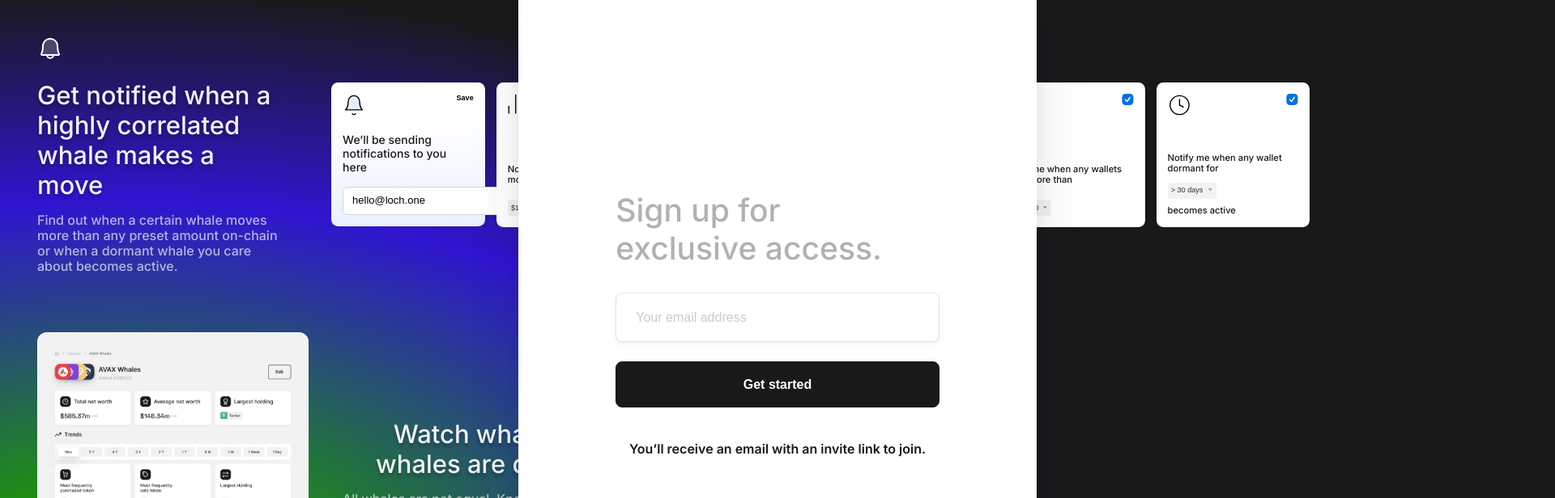
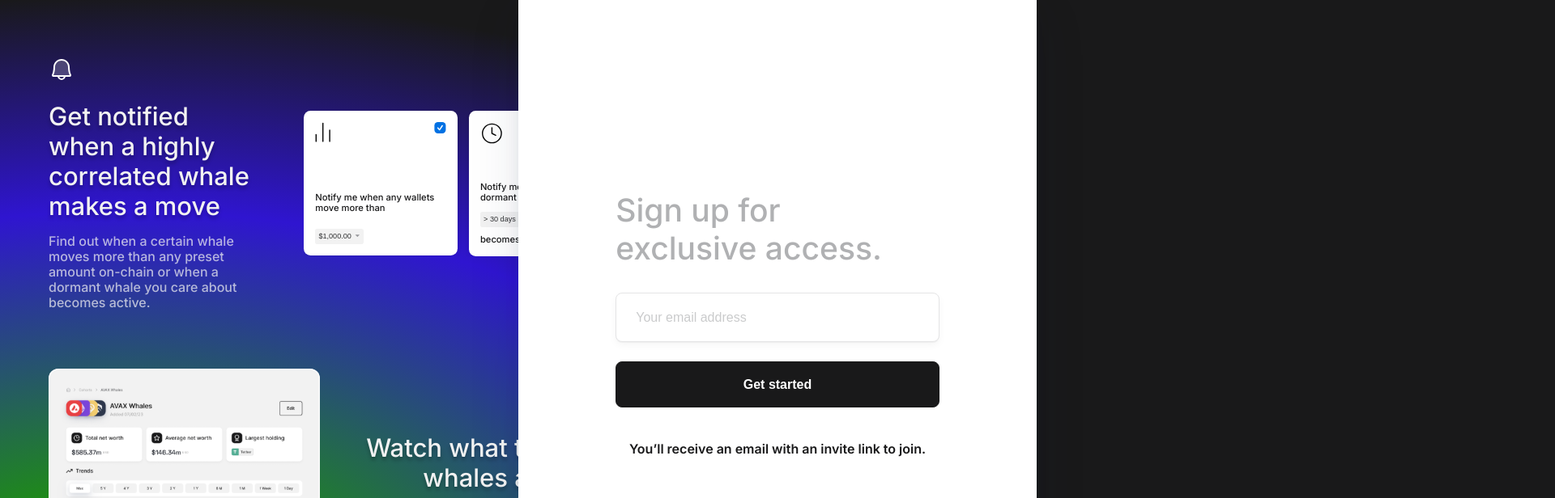
Before and after one commit to shalinigandhi/landing-page-loch, a React (Create React App) app: page / in a window 1280 px wide. Shown: the top 616 px of the page at 81% size, 1920 px wide, since content can reach past the window. Built offline with nearby package versions, Linux system fonts and the light colour scheme.

Commit message:
Minor css fixes

```diff
--- a/src/components/LandingPage/landing-page.scss
+++ b/src/components/LandingPage/landing-page.scss
@@ -1,6 +1,10 @@
 @import '../../styles/colors';
 
 .landing-page-container {
+    .sections-container {
+        max-width: calc(100vw - 686px);
+        width: 100%;
+    }
     .section {
         display: flex;
         align-items: center;
@@ -12,18 +16,18 @@
         }
 
         .content-image-wrapper {
-            width: 335px;
+            min-width: 335px;
             height: 306px;
             position: relative;
             margin-right: 38px;
         }
         .content-container {
             display: inline-block;
-            width: 25%;
-            min-width: 25%;
+            min-width: 42%;
 
             &.text-right {
                 text-align: right;
+                max-width: 28%;
             }
             .content-heading {
                 font-weight: 500;
--- a/src/components/Slider/Slider.js
+++ b/src/components/Slider/Slider.js
@@ -3,12 +3,13 @@ import { IconBell1, IconStats, IconClock, IconArrowDown, IconCheckmark } from '.
 import './slider.scss';
 
 const settings = {
-    dots: true,
+    dots: false,
     infinite: true,
-    // speed: 500,
-    slidesToShow: 3,
+    speed: 500,
+    slidesToShow: 1,
+    slidesToScroll: 1,
     arrows: false,
-    // autoplay: true,
+    autoplay: true,
     draggable: true,
     variableWidth: true
 };
--- a/src/components/Slider/slider.scss
+++ b/src/components/Slider/slider.scss
@@ -3,6 +3,7 @@
 .slider-container {
     flex-grow: 1;
     padding-left: 66px;
+    max-width: 445px;
 
     .slick-slide {
         margin: 0 7px;
--- a/src/styles/main.scss
+++ b/src/styles/main.scss
@@ -4,10 +4,10 @@
 
 .container {
     max-width: 1440px;
-    padding: 0 46px;
+    padding: 0 60px;
     margin: 0 auto;
 }
 
 .app-container {
-    padding: 44px 0;
+    padding: 70px 0;
 }
```
